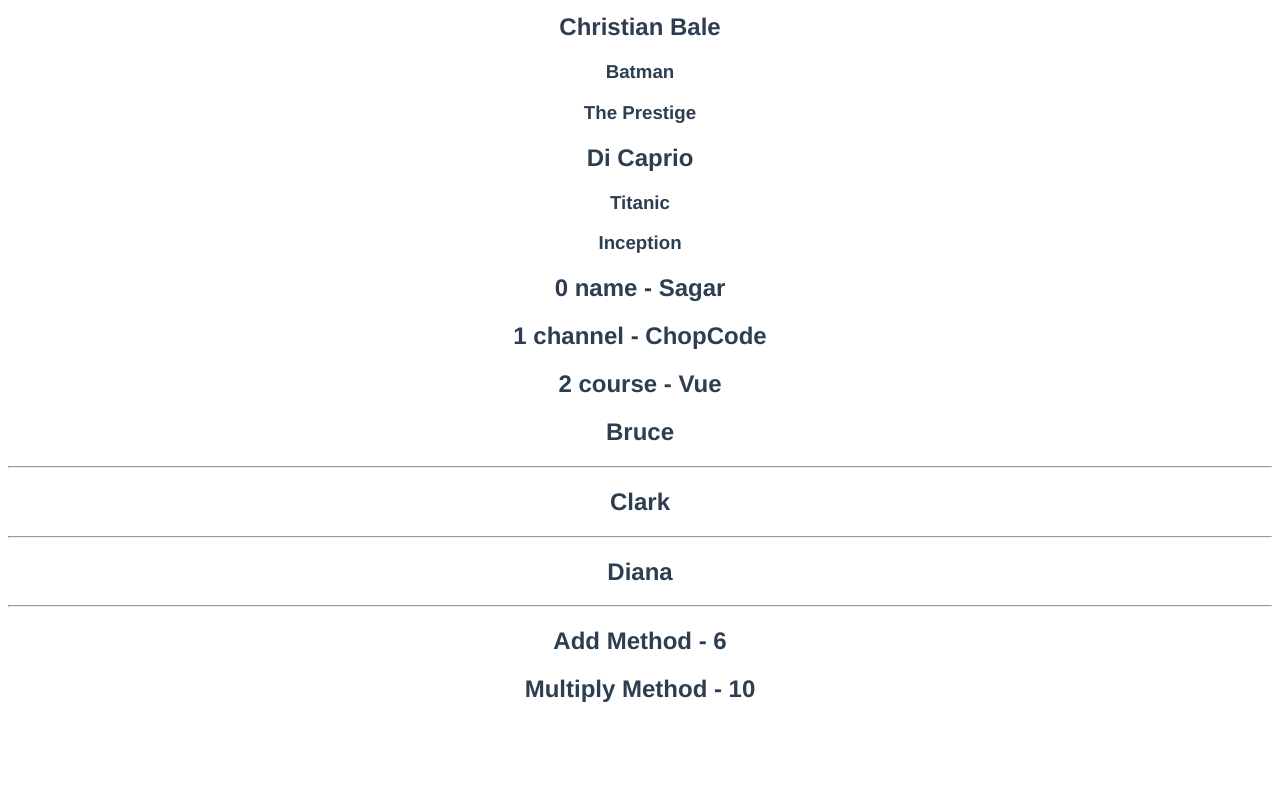
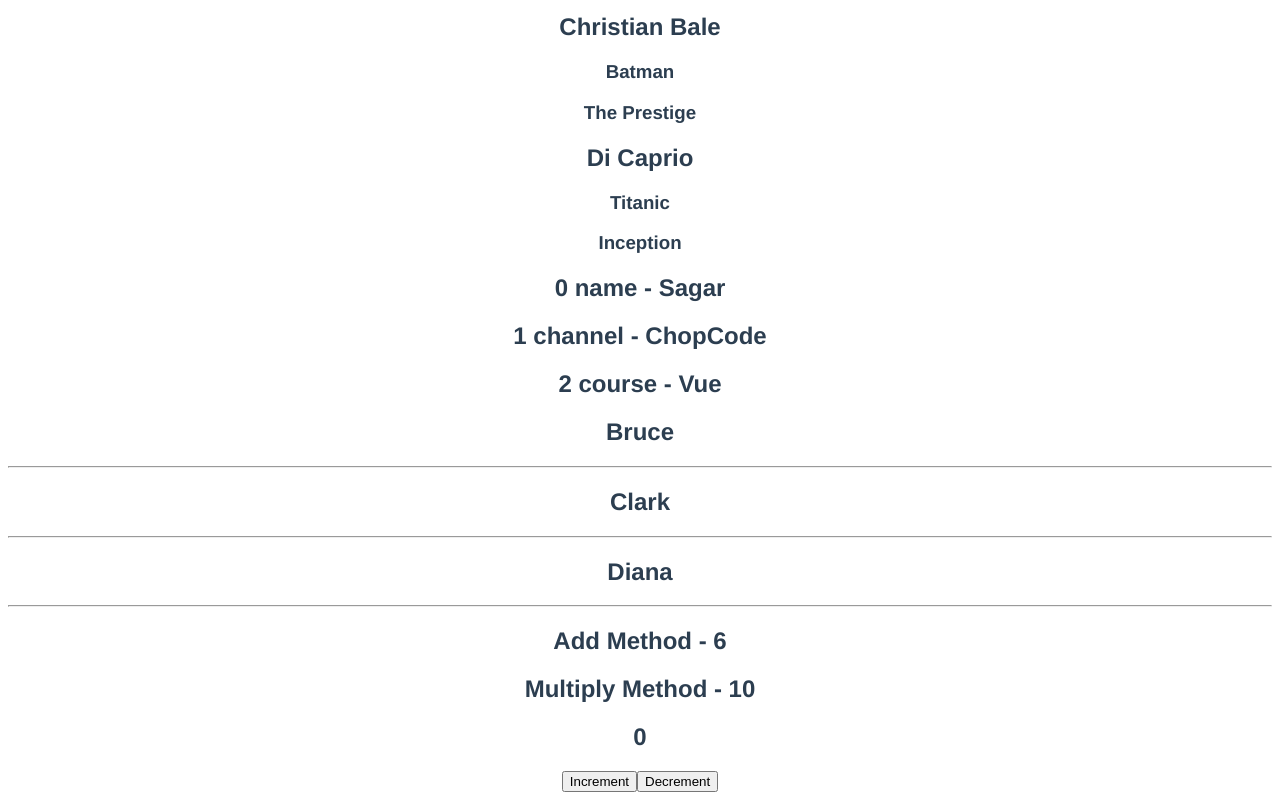
Before and after one commit to imsagarchopra/vuejs3demo, a Vue app: page / in a window 1280 px wide. Shown: the part 1686-2486 px from the top of the page. Before the commit the page ends 2409 px from the top, so only its background shows below. Built offline with nearby package versions, Linux system fonts and the light colour scheme.

Commit message:
Event Handling using v-on

```diff
--- a/src/App.vue
+++ b/src/App.vue
@@ -58,6 +58,13 @@
 
   <h2>Add Method - {{ add(1,2,3) }}</h2>
   <h2>Multiply Method - {{ multiply(baseValue) }}</h2>
+
+  <h2>{{ count }}</h2>
+  <div>
+    <!-- <button v-on:click="count += 1">Increment</button> -->
+    <button v-on:click="increment(1)">Increment</button>
+    <button v-on:click="decrement(1)">Decrement</button>
+  </div>
 </template>
 
 <script>
@@ -127,7 +134,9 @@
       },
 
       baseMultiplier: 5,
-      baseValue: 2
+      baseValue: 2,
+
+      count: 0
     }
   },
   methods:{
@@ -136,6 +145,12 @@
     },
     multiply(num){
       return num * this.baseMultiplier;
+    },
+    increment(num){
+       this.count += num;
+    },
+    decrement(num){
+       this.count -= num;
     }
   }
 }
```
